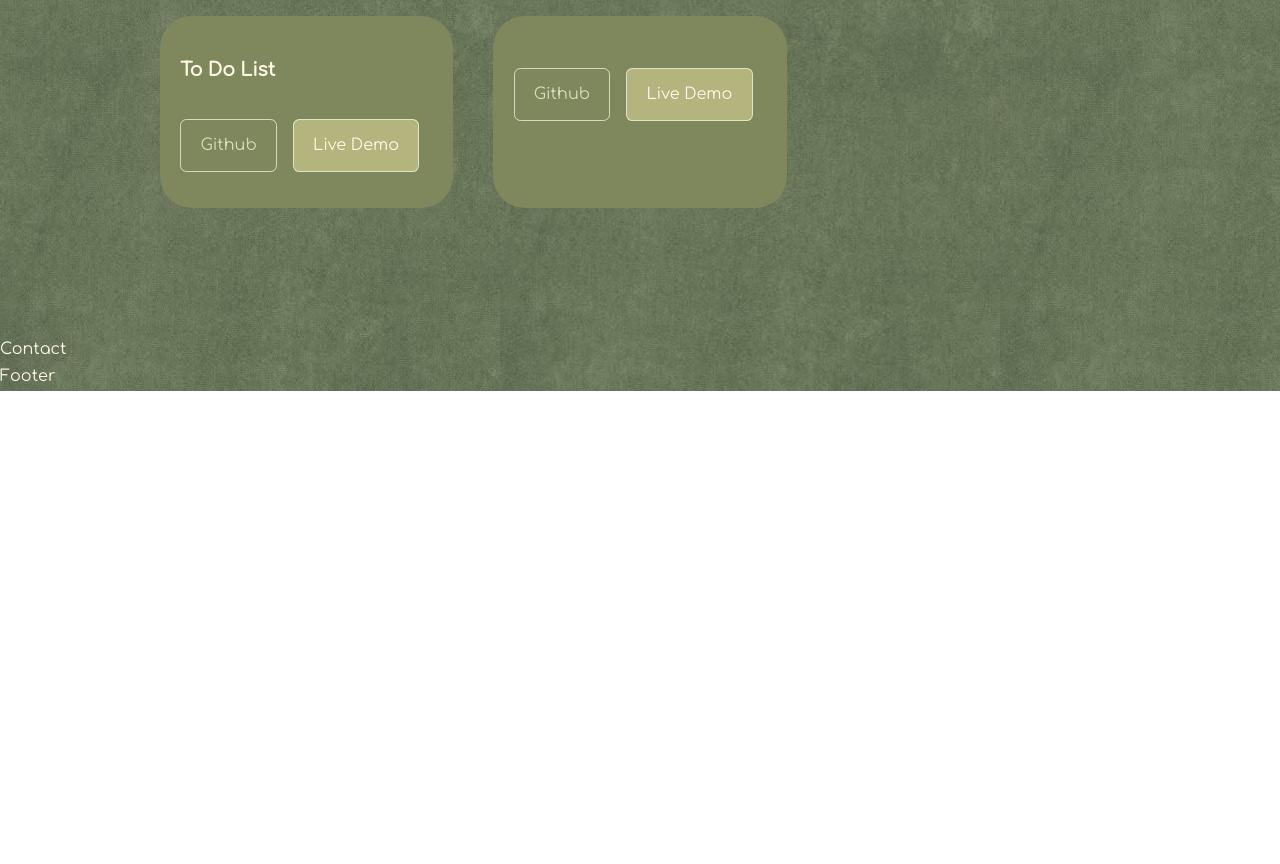
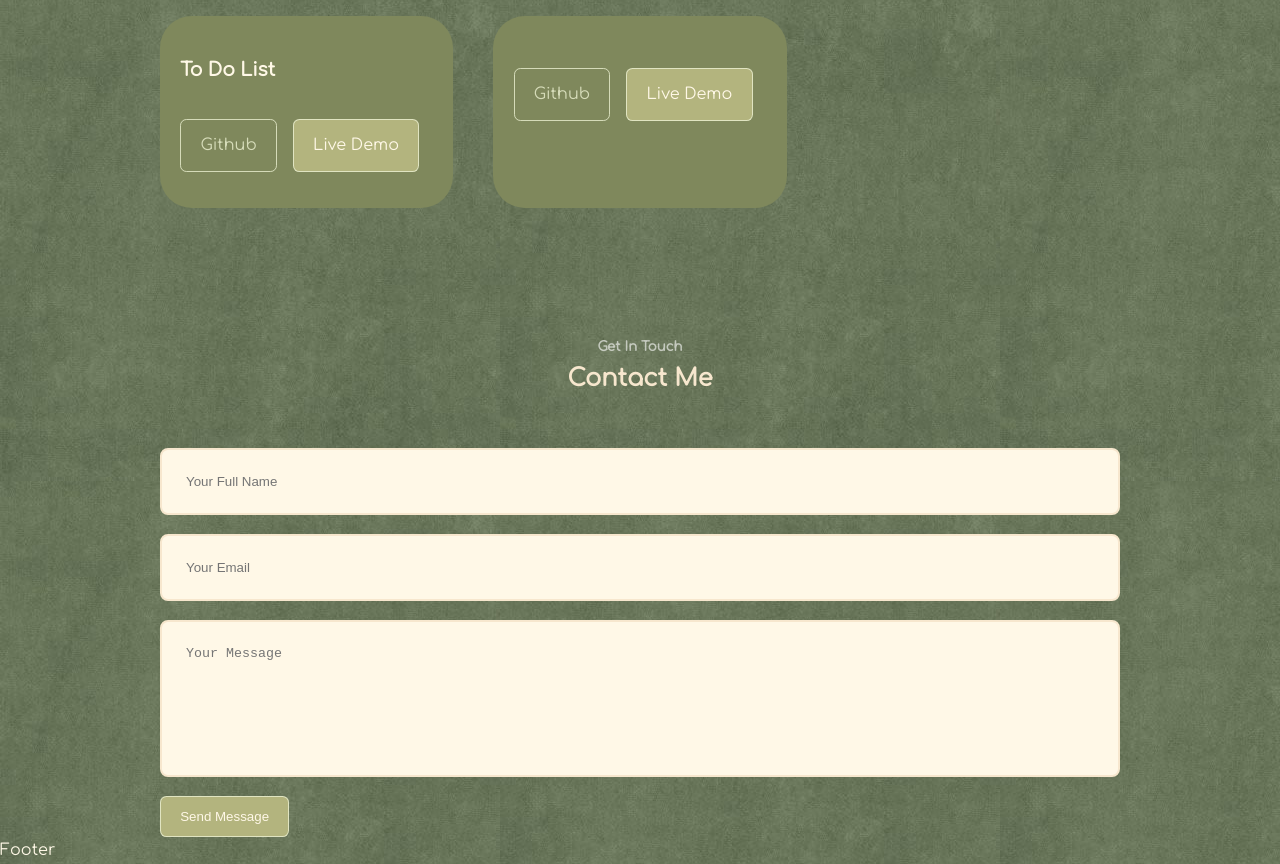
Before and after one commit to Vitamin-Ccc/my_portfolio, a React (Create React App) app: page / in a window 1280 px wide. Shown: the part 2519-3383 px from the top of the page. Before the commit the page ends 2910 px from the top, so only its background shows below. Built offline with nearby package versions, Linux system fonts and the light colour scheme; a web font is replaced by a local one.

Commit message:
contact section is done, need to work on resize.

```diff
--- a/package.json
+++ b/package.json
@@ -6,6 +6,8 @@
     "@testing-library/jest-dom": "^5.14.1",
     "@testing-library/react": "^13.0.0",
     "@testing-library/user-event": "^13.2.1",
+    "emailjs": "^4.0.1",
+    "emailjs-com": "^3.2.0",
     "react": "^18.2.0",
     "react-dom": "^18.2.0",
     "react-icons": "^4.6.0",
--- a/src/components/contact/Contact.jsx
+++ b/src/components/contact/Contact.jsx
@@ -1,12 +1,48 @@
-import React from 'react'
-import "./contact.css"
+import React, { useRef } from "react";
+import "./contact.css";
+import emailjs from 'emailjs-com';
 
 const Contact = () => {
+  const form = useRef();
+
+  const sendEmail = (e) => {
+    e.preventDefault();
+
+    emailjs
+      .sendForm(
+        "service_ruij00h",
+        "template_5cld0ao",
+        form.current,
+        "EE_RT39LxYD82YUMS"
+      )
+      e.target.reset()
+  };
   return (
     <section id="contact">
-      Contact
+      <h5>Get In Touch</h5>
+      <h2>Contact Me</h2>
+      <div className="container contact__container">
+        <form ref={form} onSubmit={sendEmail}>
+          <input
+            type="text"
+            name="name"
+            placeholder="Your Full Name"
+            required
+          />
+          <input type="email" name="email" placeholder="Your Email" required />
+          <textarea
+            name="message"
+            rows="7"
+            placeholder="Your Message"
+            required
+          />
+          <button type="submit" className="btn btn-primary">
+            Send Message
+          </button>
+        </form>
+      </div>
     </section>
-  )
-}
+  );
+};
 
-export default Contact
+export default Contact;
--- a/src/components/contact/contact.css
+++ b/src/components/contact/contact.css
@@ -0,0 +1,21 @@
+/* .container.contact__container {
+  width:58%;
+  display: grid;
+  grid-template-columns: 30% 58%;
+  gap: 12%;
+} */
+
+form {
+  display: flex;
+  flex-direction: column;
+  gap: 1.2rem;
+}
+
+input, textarea {
+  width: 100%;
+  padding: 1.5rem;
+  border-radius: 0.5rem;
+  background: var(--color-white);
+  border: 2px solid var(--color-primary);
+  resize: none;
+}
```
Also changed, not shown: 1 other file (tests, documents, lock files or other folders).
